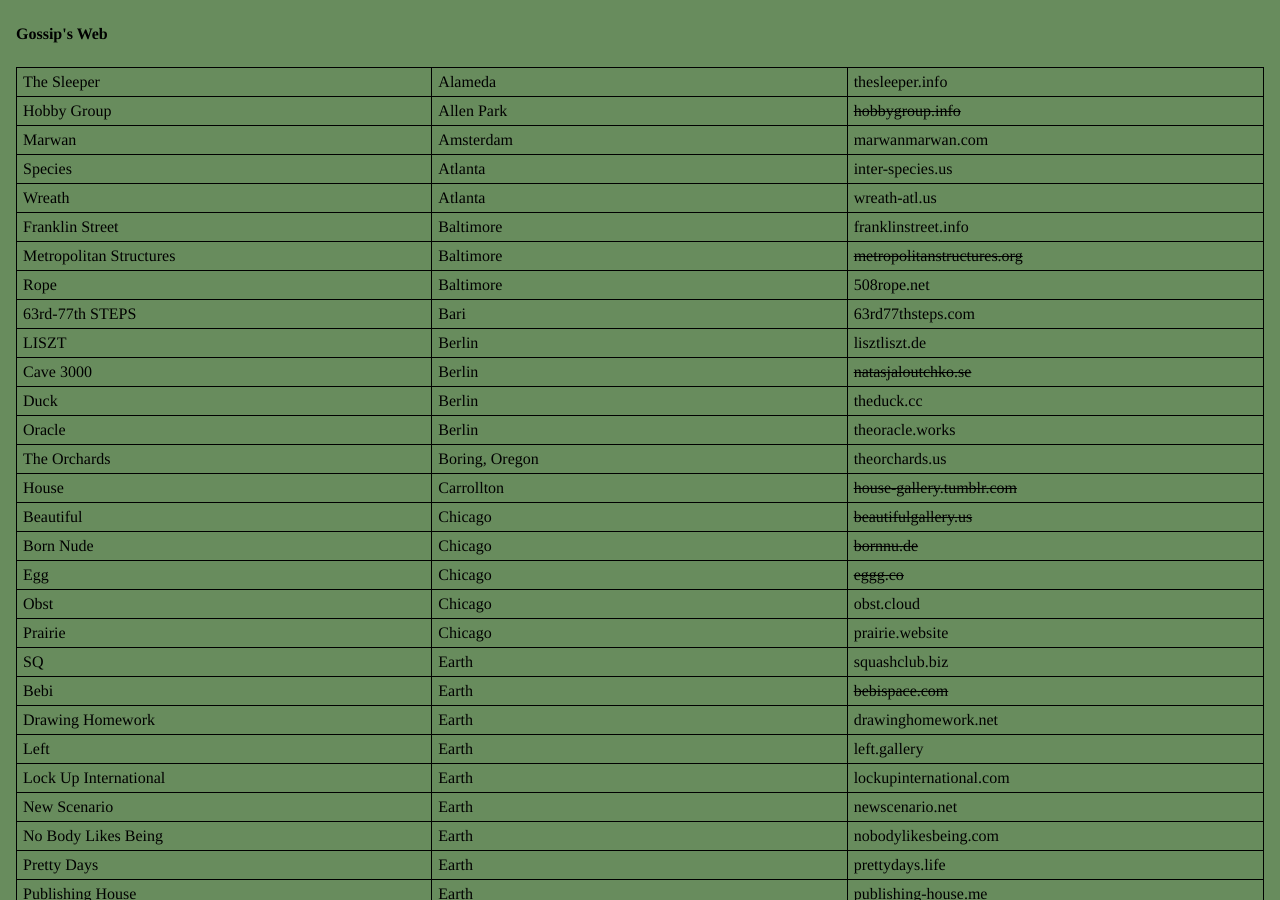
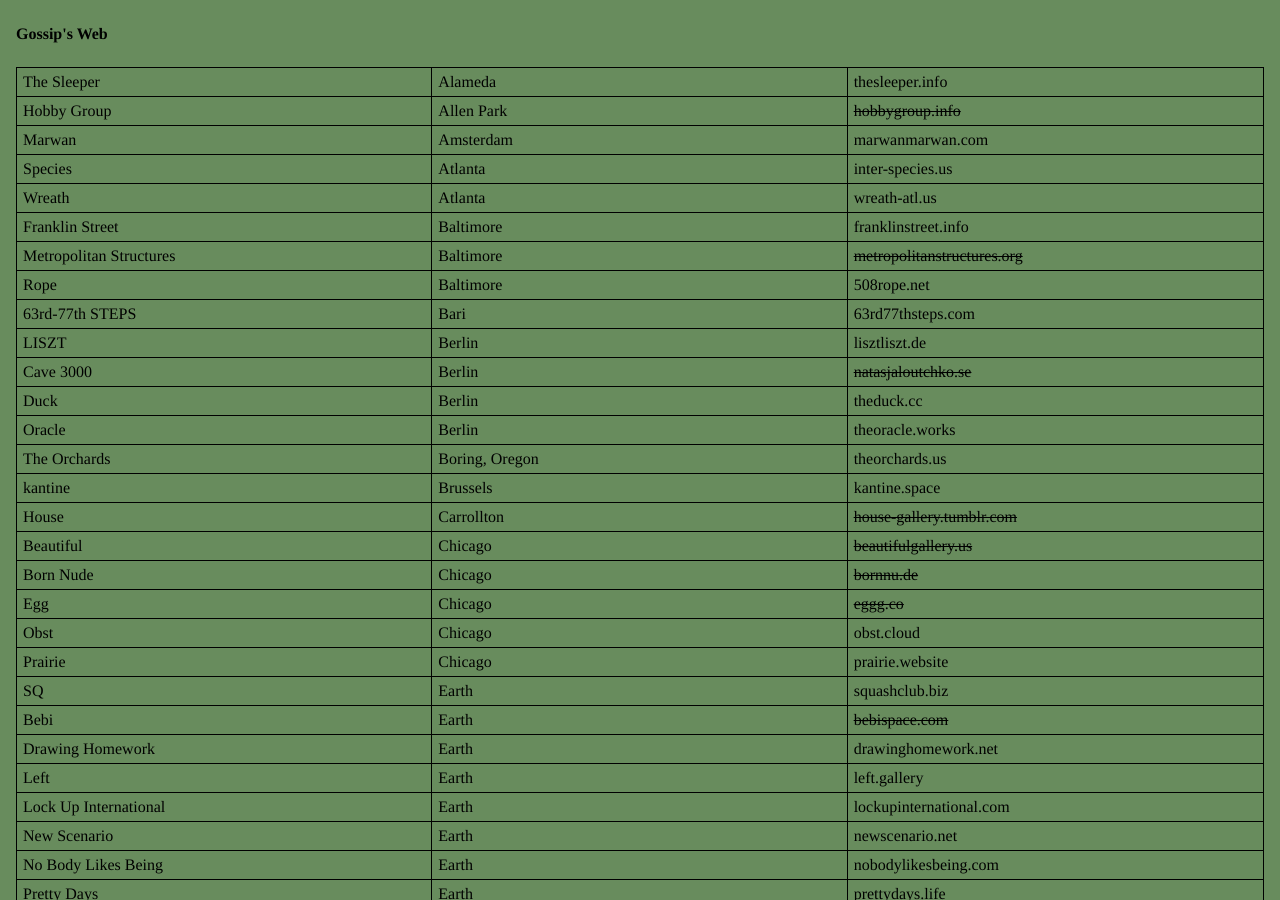
Before and after one commit to oilstel/gossips, a Jekyll site: the page built from index.md, in a window 1280 px wide and 900 px high. Built offline with Jekyll 4.4.1, drawn with Linux system fonts in a browser that asks for light colours.

Commit message:
added kantine

```diff
--- a/_data/spaces.yaml
+++ b/_data/spaces.yaml
@@ -1,4 +1,10 @@
 ---
+
+- title: "kantine"
+  city: Brussels
+  ext-url: http://www.kantine.space/
+  nice-url: kantine.space
+  living: true
 
 - title: "Aupuni Space"
   city: Honolulu
```
